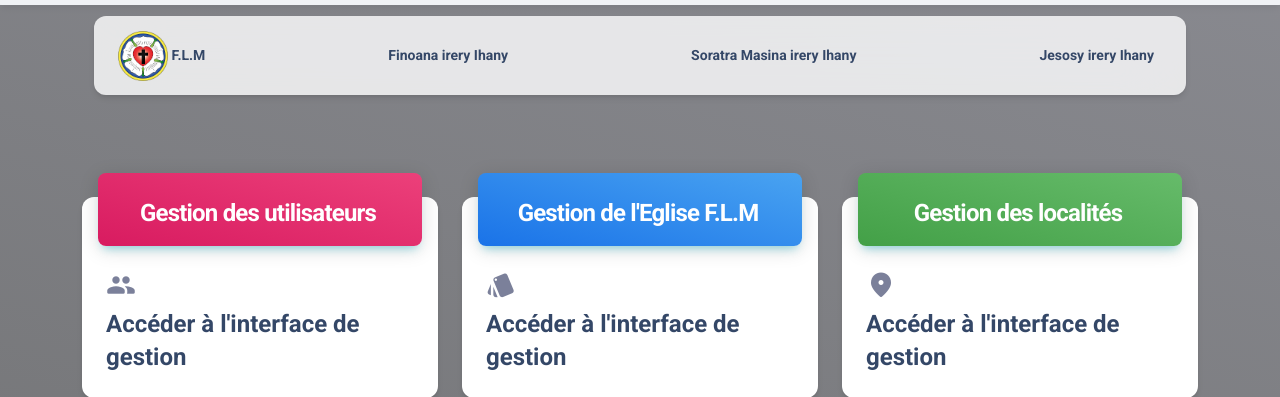
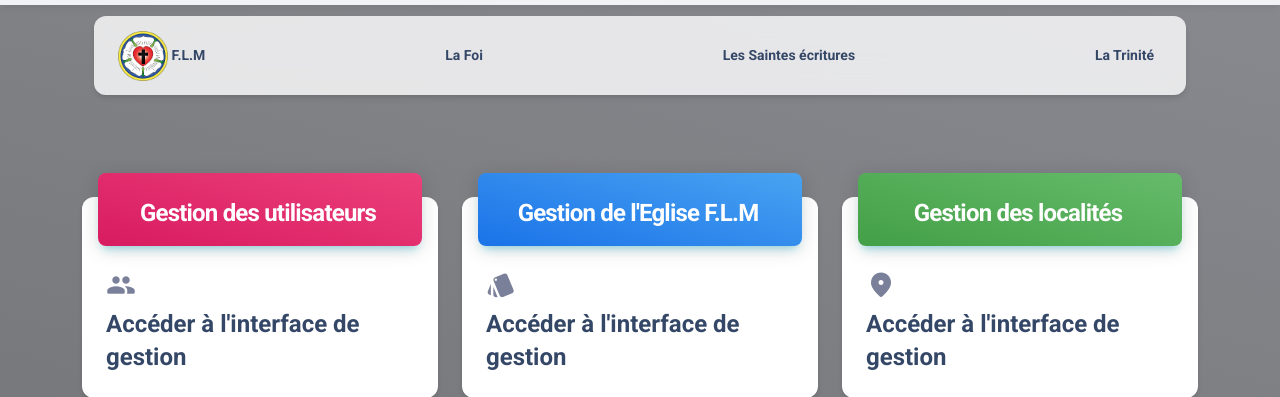
Before and after one commit to kevinliddel/flm_test, a Django app: page / in a window 1280 px wide. Shown: the top 397 px of the page. Run offline with Django 4.2, Linux system fonts and the light colour scheme; the visitor is signed in with stand-in values (Sample User, id 1); some libraries are stand-ins or nearby versions.

Commit message:
Switch to fr

```diff
--- a/templates/statistic/index.html
+++ b/templates/statistic/index.html
@@ -50,13 +50,13 @@
                   F.L.M
                 </p>
                 <p class="navbar-brand font-weight-bolder ms-lg-0 ms-3 mb-0">
-                  Finoana irery Ihany
+                  La Foi
                 </p>
                 <p class="navbar-brand font-weight-bolder ms-lg-0 ms-3 mb-0">
-                  Soratra Masina irery Ihany
+                  Les Saintes écritures
                 </p>
                 <p class="navbar-brand font-weight-bolder ms-lg-0 ms-3 mb-0">
-                  Jesosy irery Ihany
+                  La Trinité
                 </p>
               </div>
             </nav>
```
